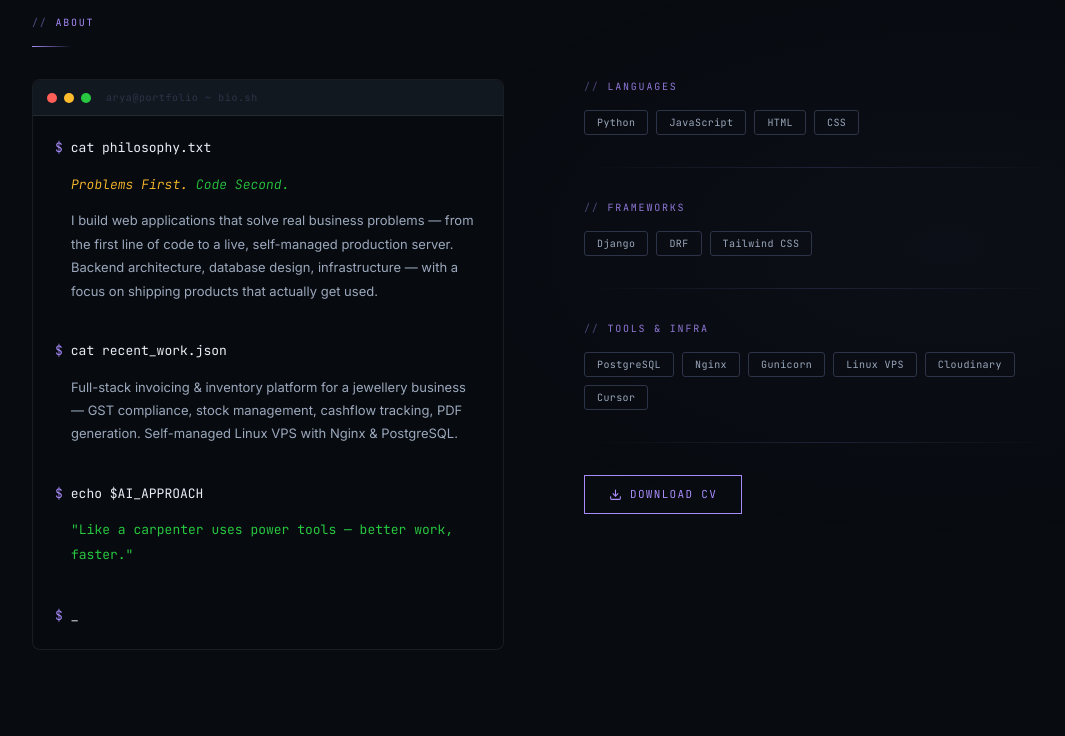
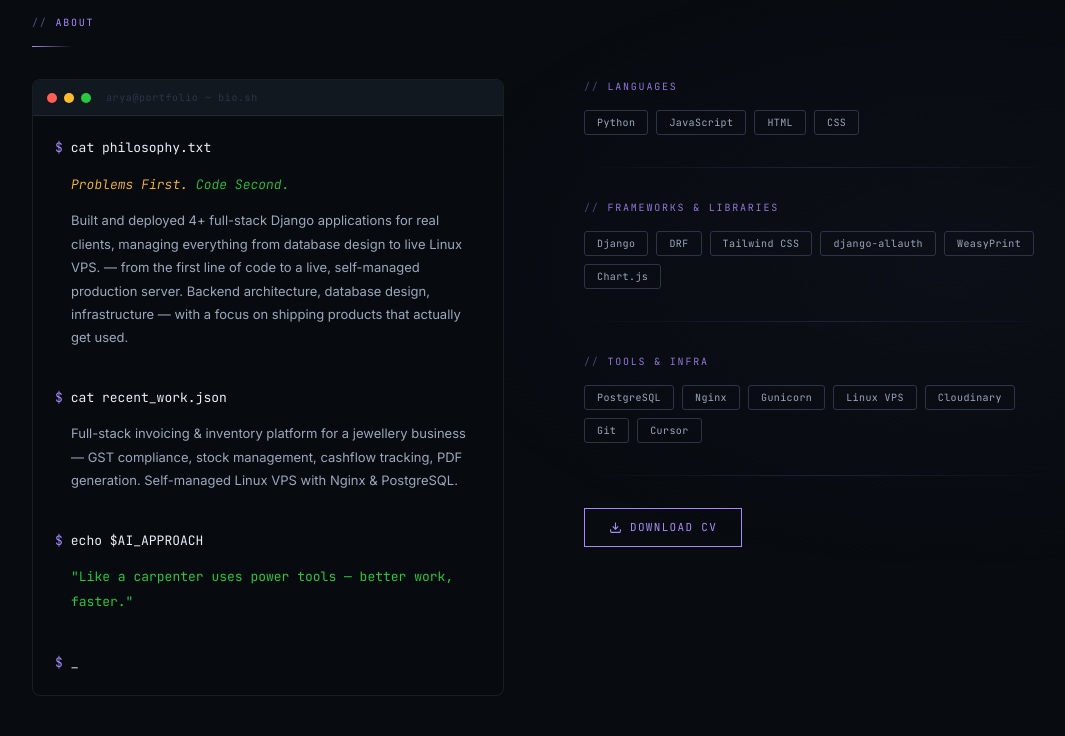
Before and after one commit to aryadubey1/portfolio, a Django app: page / in a window 1280 px wide. Shown: the part 898-1634 px from the top of the page, without its empty margins (122-1187 px from the left). Run offline with Django 5.2, Linux system fonts and the light colour scheme; data that the repository does not hold is empty; some libraries are stand-ins or nearby versions.

Commit message:
updated index.html

```diff
--- a/core/templates/core/index.html
+++ b/core/templates/core/index.html
@@ -7,6 +7,7 @@
   <meta name="description" content="Product engineer building fast, clean software for businesses and startups." />
 
   <link rel="preconnect" href="https://fonts.googleapis.com" />
+  <link rel="icon" href="/static/favicon.ico" type="image/x-icon" />
   <link rel="preconnect" href="https://fonts.gstatic.com" crossorigin />
   <link href="https://fonts.googleapis.com/css2?family=Syne:wght@400;500;600;700&family=JetBrains+Mono:ital,wght@0,300;0,400;0,500;1,300&family=Inter:wght@300;400;500&display=swap" rel="stylesheet" />
   <link rel="stylesheet" href="https://cdn.jsdelivr.net/gh/devicons/devicon@latest/devicon.min.css" />
@@ -90,7 +91,7 @@
 
     /* ─── BACKGROUND VIDEO ─── */
     #bg-video-wrap { position:fixed; inset:0; z-index:0; overflow:hidden; }
-    #bg-video { width:100%; height:100%; object-fit:cover; opacity:.18; filter:saturate(.5) brightness(.4); }
+    #bg-video { width:100%; height:100%; object-fit:cover; opacity:.52; filter:saturate(.6) brightness(.5); }
     #bg-overlay {
       position:absolute; inset:0;
       background:
@@ -504,6 +505,11 @@
     /* ─── STAGGER DELAY HELPERS ─── */
     .delay-1 { transition-delay:.08s; }
     .delay-2 { transition-delay:.16s; }
+    <meta property="og:title"       content="Arya Dubey — Product Engineer" />
+    <meta property="og:description" content="Django developer building full-stack products from code to production." />
+    <meta property="og:image"       content="https://res.cloudinary.com/dkfcrs9df/image/upload/v1779294844/og_preview_image_1_ijcuhz.png" />
+    <meta property="og:url"         content="https://aryadubey.tech" />
+    <meta name="twitter:card"       content="summary_large_image" />
   </style>
 </head>
 <body>
@@ -515,13 +521,13 @@
   <!-- Background video -->
   <div id="bg-video-wrap">
     <video id="bg-video" autoplay muted loop playsinline
-      src="https://cdn.coverr.co/videos/coverr-typing-on-a-laptop-in-the-dark-2834/1080p.mp4">
+      src="https://res.cloudinary.com/dkfcrs9df/video/upload/v1779290409/27669-365224683_medium_xeu4de.mp4">
     </video>
     <div id="bg-overlay"></div>
   </div>
 
   <!-- Ambient audio — replace src with your Cloudinary URL -->
-  <audio id="ambient-audio" loop src="" preload="none"></audio>
+  <audio id="ambient-audio" loop src="https://res.cloudinary.com/dkfcrs9df/video/upload/v1779291529/kontraa-water-afro-pop-music-445661_bympcx.mp3" preload="none"></audio>
   <button id="music-btn" title="Toggle ambient audio" aria-label="Toggle music">
     <svg width="16" height="16" viewBox="0 0 24 24" fill="none" stroke="currentColor" stroke-width="1.8">
       <path d="M9 18V5l12-2v13"/>
@@ -583,7 +589,7 @@
           <path d="M23 3a10.9 10.9 0 01-3.14 1.53 4.48 4.48 0 00-7.86 3v1A10.66 10.66 0 013 4s-4 9 5 13a11.64 11.64 0 01-7 2c9 5 20 0 20-11.5a4.5 4.5 0 00-.08-.83A7.72 7.72 0 0023 3z"/>
         </svg>
       </a>
-      <a href="#" class="sb-social-link" title="LinkedIn" aria-label="LinkedIn">
+      <a href="https://www.linkedin.com/in/aryadubey1" target="_blank" rel="noopener" class="sb-social-link" title="LinkedIn" aria-label="LinkedIn">
         <svg viewBox="0 0 24 24" fill="none" stroke="currentColor" stroke-width="1.5">
           <path d="M16 8a6 6 0 016 6v7h-4v-7a2 2 0 00-2-2 2 2 0 00-2 2v7h-4v-7a6 6 0 016-6z"/>
           <rect x="2" y="9" width="4" height="12"/>
@@ -610,15 +616,16 @@
         <span class="hero-eyebrow-mono">
           <span class="accent">arya</span><span class="at">@</span><span id="cycle-text" style="color:#9BA8BC;min-width:70px;display:inline-block;">dubey</span><span class="suffix">:~$</span><span class="typed-cursor" style="background:#00D4FF;"></span>
         </span>
-        <span style="font-family:'JetBrains Mono',monospace;font-size:9px;letter-spacing:.18em;color:var(--ink-faint);text-transform:uppercase;padding-left:12px;border-left:1px solid var(--ink-faint);">INDORE, IN</span>
+        <span style="font-family:'JetBrains Mono',monospace;font-size:9px;letter-spacing:.18em;color:var(--ink-faint);text-transform:uppercase;padding-left:12px;border-left:1px solid var(--ink-faint);">BHOPAL, IN</span>
       </div>
 
       <!-- Main heading -->
       <h1 style="font-family:'Syne',sans-serif;font-weight:700;line-height:.95;letter-spacing:-.02em;font-size:clamp(48px,9vw,110px);">
-        <span class="reveal-line"><span>I build software</span></span>
-        <span class="reveal-line delay-1"><span>that solves</span></span>
+        <span class="reveal-line"><span>I build software
+        </span></span>
+        <span class="reveal-line delay-1"><span>from first line</span></span>
         <span class="reveal-line delay-2">
-          <span class="glitch shimmer-text" data-text="real problems." style="color:#00D4FF;">real problems.</span>
+          <span class="glitch shimmer-text" data-text="real problems." style="color:#00D4FF;">to live server.</span>
         </span>
       </h1>
 
@@ -672,7 +679,7 @@
               <span class="out"><span class="key">Problems First.</span> <span class="val">Code Second.</span></span>
             </div>
             <div class="term-line" style="padding-left:16px;color:var(--ink-soft);font-family:'Inter',sans-serif;font-size:13px;line-height:1.8;">
-              I build web applications that solve real business problems — from the first line of code to a live, self-managed production server. Backend architecture, database design, infrastructure — with a focus on shipping products that actually get used.
+              Built and deployed 4+ full-stack Django applications for real clients, managing everything from database design to live Linux VPS. — from the first line of code to a live, self-managed production server. Backend architecture, database design, infrastructure — with a focus on shipping products that actually get used.
             </div>
             <br/>
             <div class="term-line"><span class="prompt" style="color:#A78BFA;">$</span><span class="cmd">cat recent_work.json</span></div>
@@ -706,11 +713,14 @@
           </div>
           <div class="glow-line" style="opacity:.15;"></div>
           <div>
-            <p class="sec-label mb-4">Frameworks</p>
+            <p class="sec-label mb-4">Frameworks & Libraries</p>
             <div class="flex flex-wrap gap-2">
               <span class="skill-tag">Django</span>
               <span class="skill-tag">DRF</span>
               <span class="skill-tag">Tailwind CSS</span>
+              <span class="skill-tag">django-allauth</span>
+              <span class="skill-tag">WeasyPrint</span>
+              <span class="skill-tag">Chart.js</span>
             </div>
           </div>
           <div class="glow-line" style="opacity:.15;"></div>
@@ -722,6 +732,7 @@
               <span class="skill-tag">Gunicorn</span>
               <span class="skill-tag">Linux VPS</span>
               <span class="skill-tag">Cloudinary</span>
+              <span class="skill-tag">Git</span>
               <span class="skill-tag">Cursor</span>
             </div>
           </div>
@@ -842,7 +853,7 @@
           <div class="flex gap-6 mt-10 flex-wrap">
             <a href="https://github.com/aryadubey1" target="_blank" rel="noopener" class="nav-link" style="font-size:12px;">GitHub</a>
             <a href="https://x.com/_aryadubey"      target="_blank" rel="noopener" class="nav-link" style="font-size:12px;">X / Twitter</a>
-            <a href="#"                              class="nav-link" style="font-size:12px;">LinkedIn</a>
+            <a href="https://www.linkedin.com/in/aryadubey1"                              class="nav-link" style="font-size:12px;">LinkedIn</a>
           </div>
         </div>
 
@@ -885,12 +896,12 @@
     <div class="glow-line"></div>
     <footer class="max-w-6xl mx-auto px-6 md:px-16 py-8 flex flex-col md:flex-row items-center justify-between gap-4">
       <span style="font-family:'JetBrains Mono',monospace;font-size:10px;color:var(--ink-faint);letter-spacing:.08em;">
-        © 2025 Arya Dubey — built with Django
+        © 2026 Arya Dubey — built with Django
       </span>
       <div class="flex gap-6">
         <a href="https://github.com/aryadubey1" target="_blank" rel="noopener" class="nav-link" style="font-size:11px;">GitHub</a>
         <a href="https://x.com/_aryadubey"      target="_blank" rel="noopener" class="nav-link" style="font-size:11px;">X</a>
-        <a href="#"                              class="nav-link" style="font-size:11px;">LinkedIn</a>
+        <a href="https://www.linkedin.com/in/aryadubey1"                              class="nav-link" style="font-size:11px;">LinkedIn</a>
       </div>
     </footer>
 
```
Also changed, not shown: portfolio/settings.py (+12 -17 lines), core/static/favicon.ico (added).
